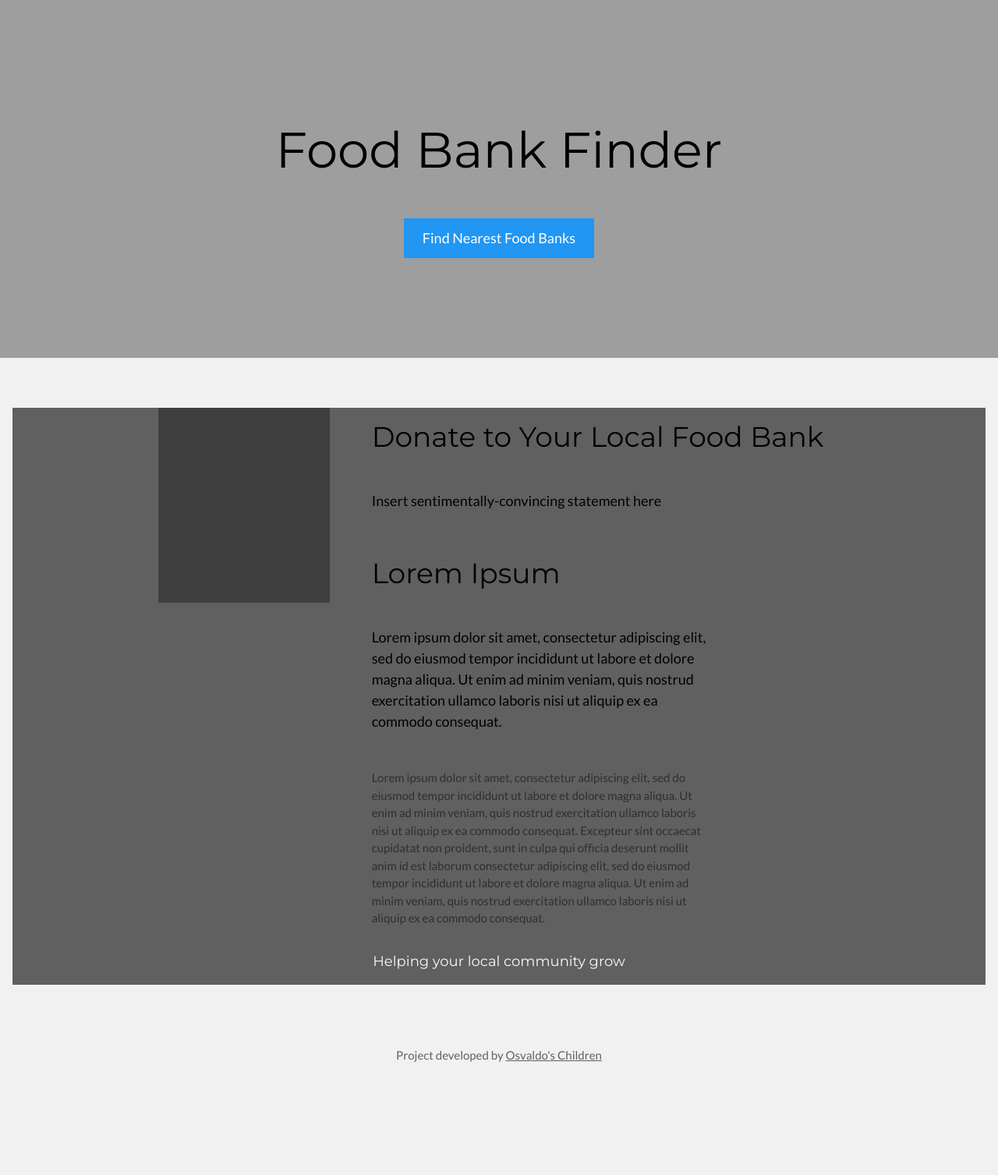
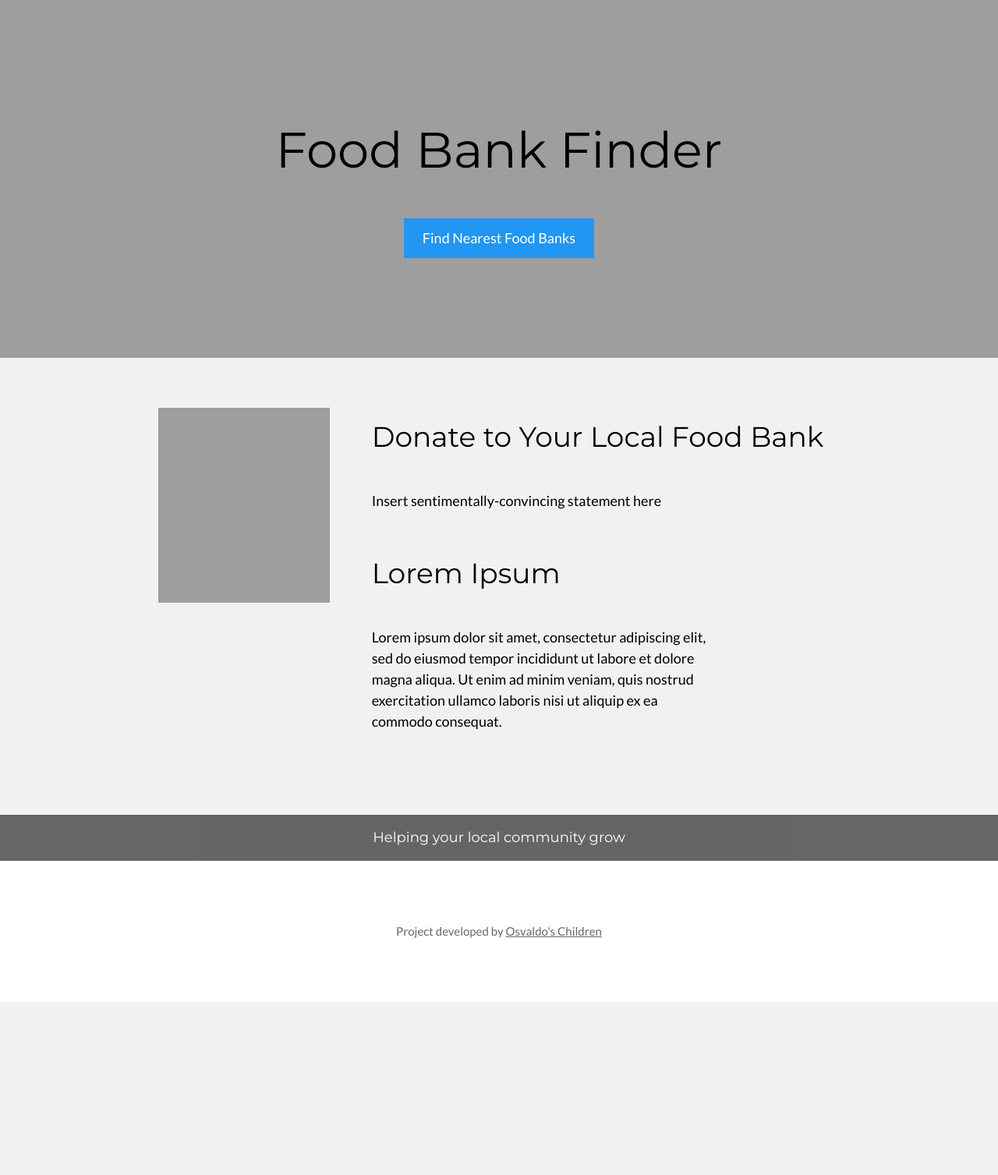
Before and after one commit to comp129-spr19/Food-bank-finder, a Django app: page / in a window 1280 px wide. Shown: the whole page at 78% size. After the commit the page ends 1285 px from the top, so only its background shows below. Run offline with Django 3.2, Linux system fonts and the light colour scheme; grey boxes are pictures that could not be loaded.

Commit message:
Fix merge conflict mixup with formatting

```diff
--- a/donatefood/home/templates/home/home.html
+++ b/donatefood/home/templates/home/home.html
@@ -49,18 +49,12 @@
       <div class="w3-twothird">
         <h1>Donate to Your Local Food Bank</h1>
         <h5 class="w3-padding-32">Insert sentimentally-convincing statement here</h5>
-      <div class="w3-twothird">
-        <h1>Lorem Ipsum</h1>
-        <h5 class="w3-padding-32">Lorem ipsum dolor sit amet, consectetur adipiscing elit, sed do eiusmod tempor
-          incididunt ut labore et dolore magna aliqua. Ut enim ad minim veniam, quis nostrud exercitation ullamco
-          laboris nisi ut aliquip ex ea commodo consequat.</h5>
-        <p class="w3-text-grey">Lorem ipsum dolor sit amet, consectetur adipiscing elit, sed do eiusmod tempor
-          incididunt ut labore et dolore magna aliqua. Ut enim ad minim veniam, quis nostrud exercitation ullamco
-          laboris nisi ut aliquip ex ea commodo consequat. Excepteur sint
-          occaecat cupidatat non proident, sunt in culpa qui officia deserunt mollit anim id est laborum consectetur
-          adipiscing elit, sed do eiusmod tempor incididunt ut labore et dolore magna aliqua. Ut enim ad minim veniam,
-          quis nostrud exercitation ullamco
-          laboris nisi ut aliquip ex ea commodo consequat.</p>
+        <div class="w3-twothird">
+          <h1>Lorem Ipsum</h1>
+          <h5 class="w3-padding-32">Lorem ipsum dolor sit amet, consectetur adipiscing elit, sed do eiusmod tempor
+            incididunt ut labore et dolore magna aliqua. Ut enim ad minim veniam, quis nostrud exercitation ullamco
+            laboris nisi ut aliquip ex ea commodo consequat.</h5>
+        </div>
       </div>
     </div>
   </div>
```
